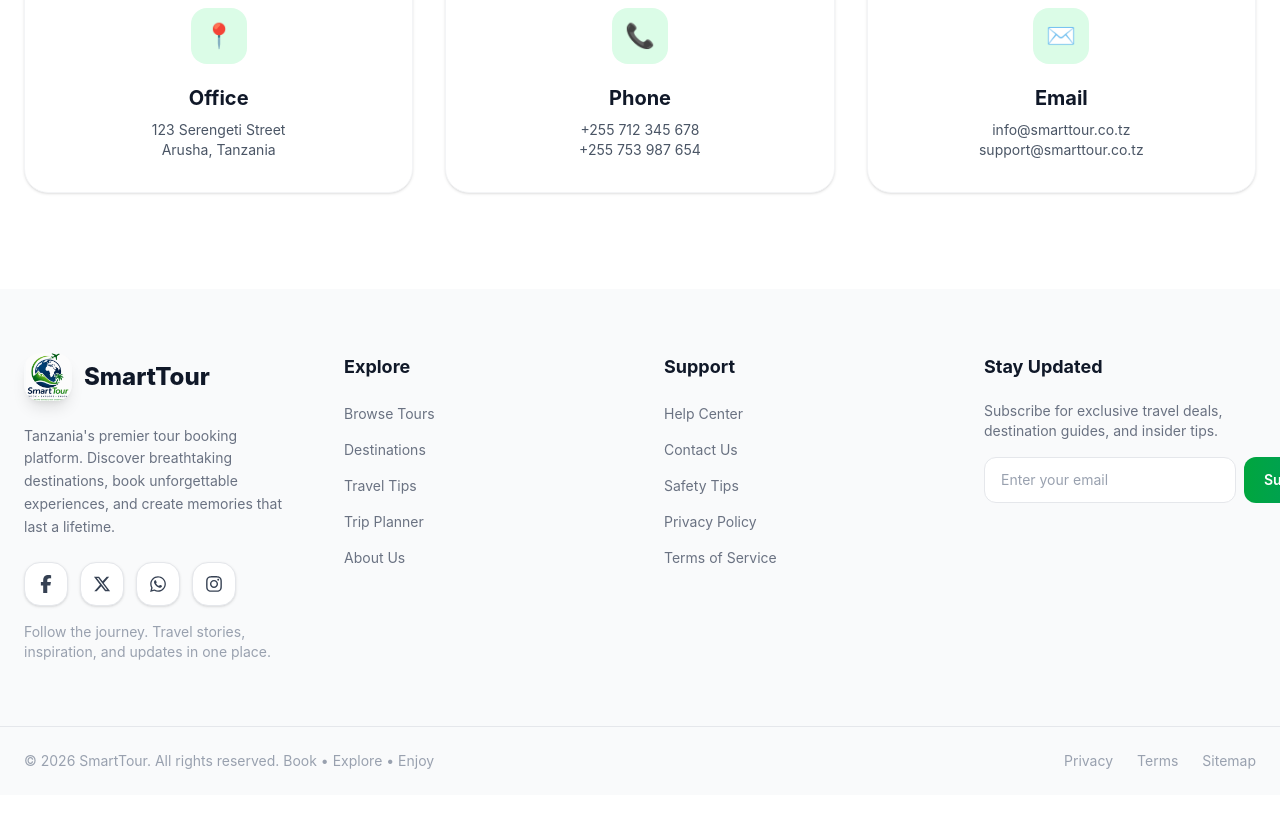
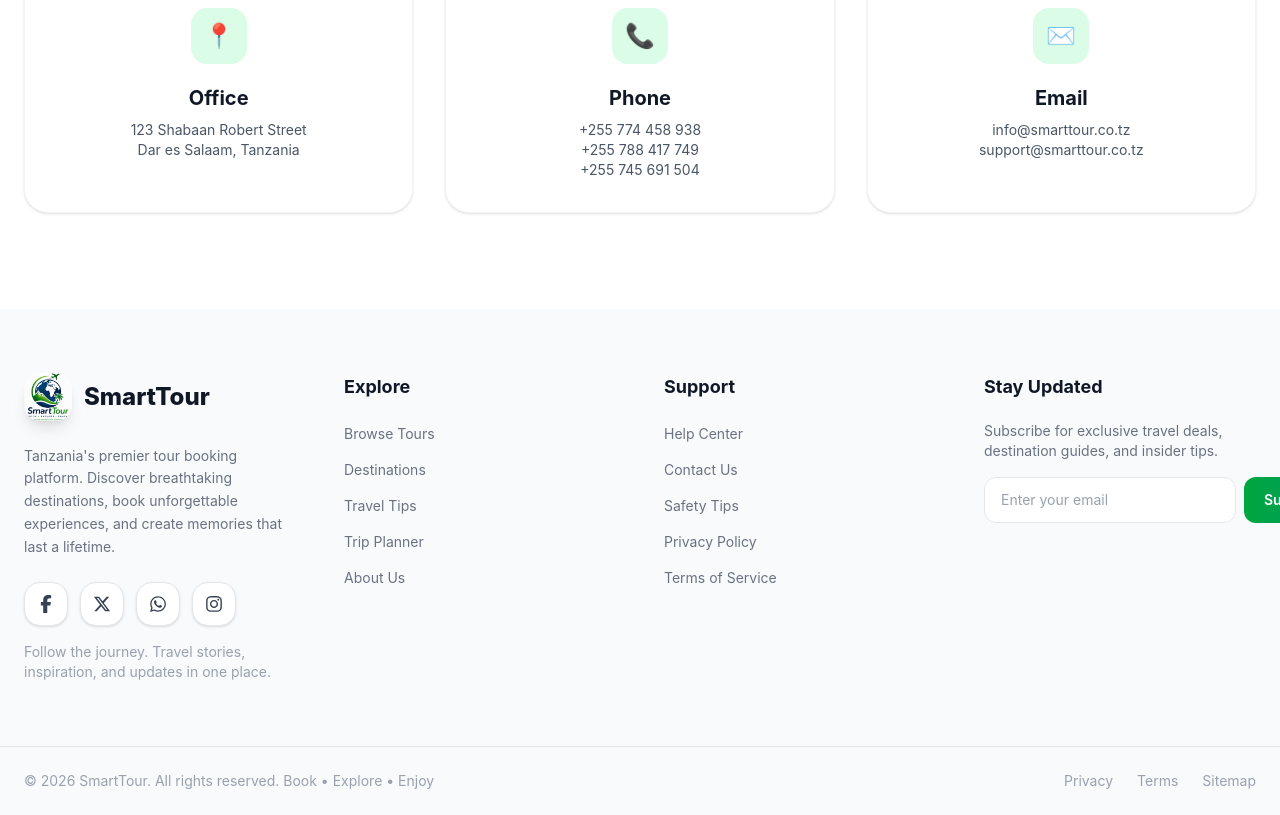
Before and after one commit to norbzCk/tour-, a React (Vite) app in the folder smart-tour-booking/: page / in a window 1280 px wide. Shown: the part 3200-4015 px from the top of the page. Built offline with nearby package versions, Linux system fonts and the light colour scheme.

Commit message:
Updates for the home features

```diff
--- a/smart-tour-booking/src/pages/Home.jsx
+++ b/smart-tour-booking/src/pages/Home.jsx
@@ -394,8 +394,8 @@ function Home() {
                 📍
               </div>
               <h3 className="text-xl font-bold text-gray-900 dark:text-white mb-2">Office</h3>
-              <p className="text-gray-600 dark:text-slate-300 text-sm">123 Serengeti Street</p>
-              <p className="text-gray-600 dark:text-slate-300 text-sm">Arusha, Tanzania</p>
+              <p className="text-gray-600 dark:text-slate-300 text-sm">123 Shabaan Robert Street</p>
+              <p className="text-gray-600 dark:text-slate-300 text-sm">Dar es Salaam, Tanzania</p>
             </motion.div>
 
             <motion.div
@@ -409,8 +409,10 @@ function Home() {
                 📞
               </div>
               <h3 className="text-xl font-bold text-gray-900 dark:text-white mb-2">Phone</h3>
-              <p className="text-gray-600 dark:text-slate-300 text-sm">+255 712 345 678</p>
-              <p className="text-gray-600 dark:text-slate-300 text-sm">+255 753 987 654</p>
+              <p className="text-gray-600 dark:text-slate-300 text-sm">+255 774 458 938</p>
+              <p className="text-gray-600 dark:text-slate-300 text-sm">+255 788 417 749</p>
+              <p className="text-gray-600 dark:text-slate-300 text-sm">+255 745 691 504</p>
+
             </motion.div>
 
             <motion.div
```
